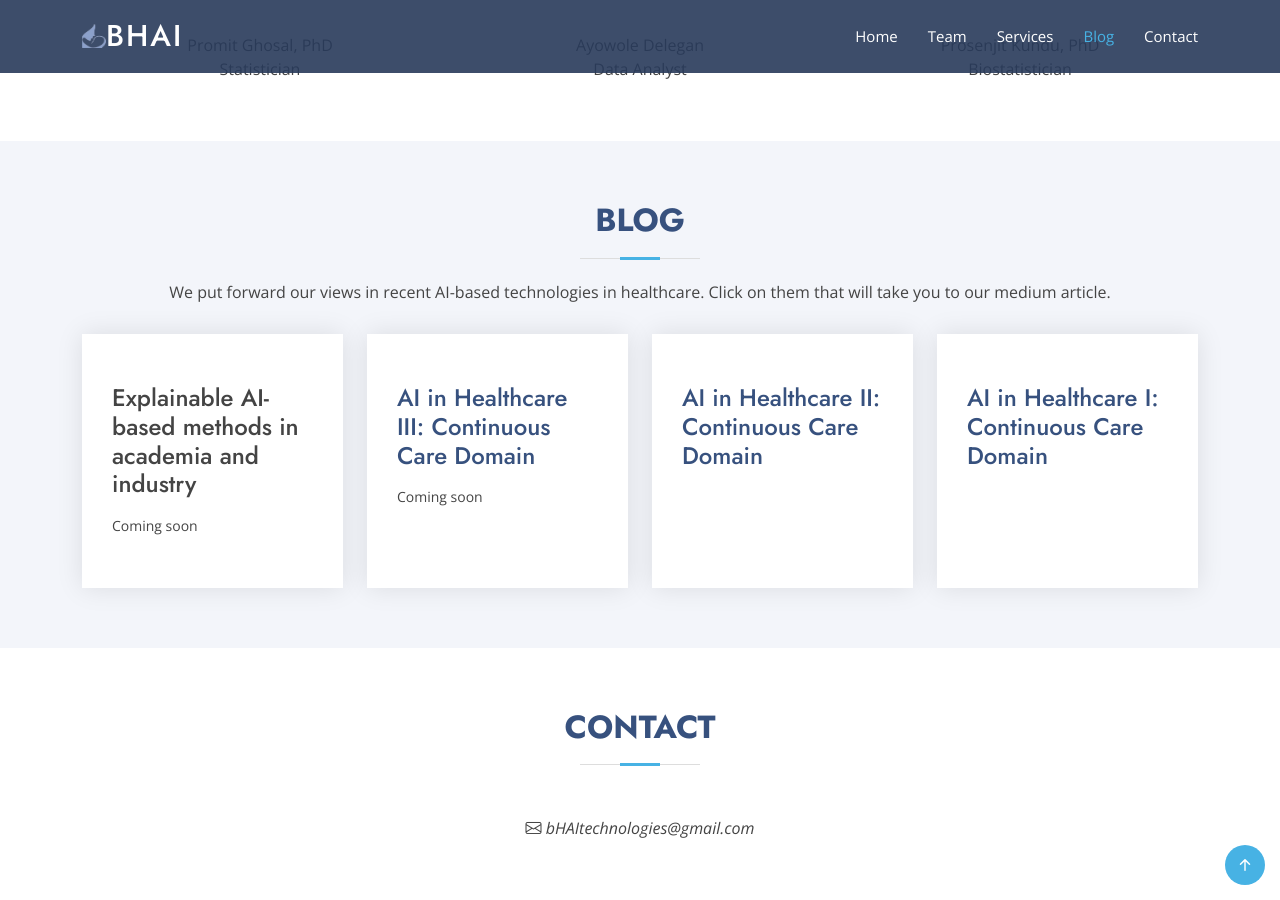
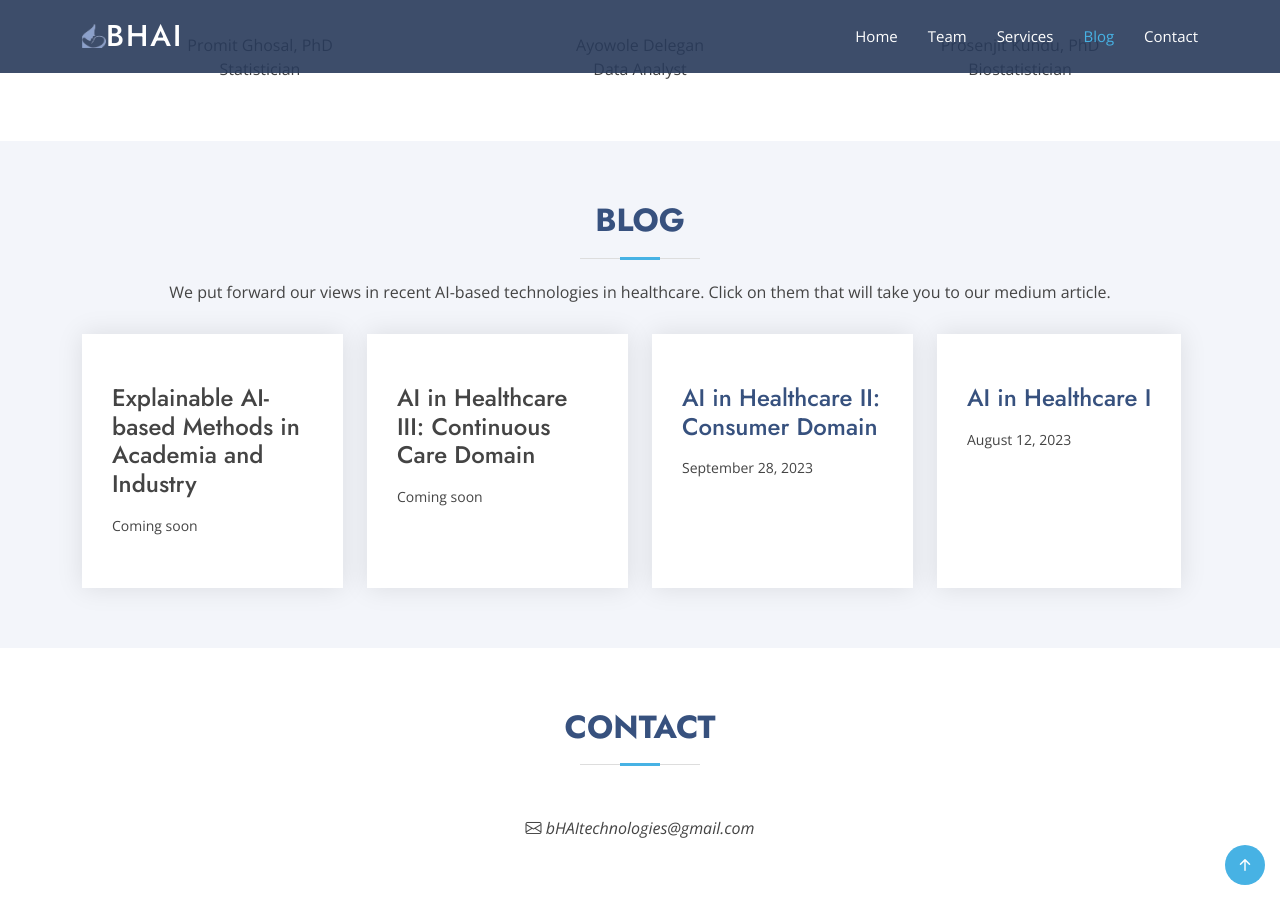
Before and after one commit to betterhealthusingAI/betterhealthusingAI.github.io, a Jekyll site: the page built from index.html, in a window 1280 px wide and 900 px high, scrolled down 855 px. Built offline with Jekyll 4.4.1, drawn with Linux system fonts in a browser that asks for light colours.

Commit message:
added links to blogs

```diff
--- a/_layouts/design_one.html
+++ b/_layouts/design_one.html
@@ -113,14 +113,14 @@
           <div class="col-xl-3 col-md-4 d-flex align-items-stretch" data-aos="zoom-in" data-aos-delay="100">
             <div class="icon-box">
               <!-- <div class="icon"><i class="bx bx-file"></i></div> -->
-              <h4>Explainable AI-based methods in academia and industry</h4>
+              <h4>Explainable AI-based Methods in Academia and Industry</h4>
               <p>Coming soon</p>
             </div>
           </div>
           <div class="col-xl-3 col-md-4 d-flex align-items-stretch" data-aos="zoom-in" data-aos-delay="100">
             <div class="icon-box">
               <!-- <div class="icon"><i class="bx bx-file"></i></div> -->
-              <h4><a href="">AI in Healthcare III: Continuous Care Domain</a></h4>
+              <h4>AI in Healthcare III: Continuous Care Domain</h4>
               <p>Coming soon</p>
             </div>
           </div>
@@ -128,16 +128,16 @@
           <div class="col-xl-3 col-md-4 d-flex align-items-stretch mt-4 mt-md-0" data-aos="zoom-in" data-aos-delay="200">
             <div class="icon-box">
               <!-- <div class="icon"><i class="bx bx-file"></i></div> -->
-              <h4><a href="">AI in Healthcare II: Continuous Care Domain</a></h4>
-              <!-- <p>Duis aute irure dolor in reprehenderit in voluptate velit esse cillum dolore</p> -->
+              <h4><a href="https://medium.com/@isrfoundation89/ai-in-healthcare-pts-ii-consumer-domain-f72f777085c">AI in Healthcare II: Consumer Domain</a></h4>
+              <p>September 28, 2023</p>
             </div>
           </div>
 
           <div class="col-xl-3 col-md-4 d-flex align-items-stretch mt-4 mt-xl-0" data-aos="zoom-in" data-aos-delay="300">
             <div class="icon-box">
               <!-- <div class="icon"><i class="bx bx-tachometer"></i></div> -->
-              <h4><a href="">AI in Healthcare I: Continuous Care Domain</a></h4>
-              <!-- <p>Excepteur sint occaecat cupidatat non proident, sunt in culpa qui officia</p> -->
+              <h4><a href="https://medium.com/@isrfoundation89/ai-in-health-care-pts-i-f64e80181607">AI in Healthcare I</a></h4>
+              <p>August 12, 2023</p>
             </div>
           </div>
 
```
